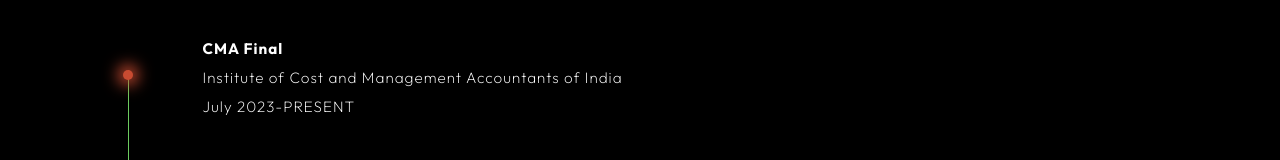
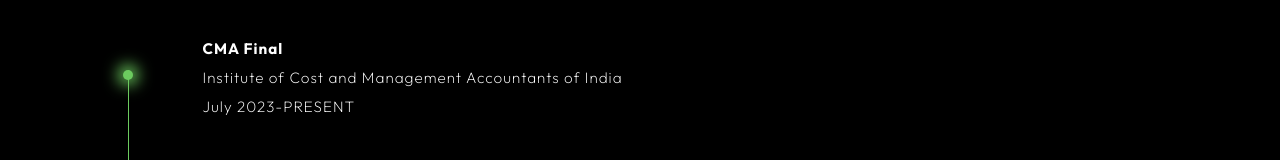
Before and after one commit to mandar-bhide/portfolio-react, a React (Create React App) app: page / in a window 1280 px wide. Shown: the part 769-929 px from the top of the page. Built offline with nearby package versions, Linux system fonts and the light colour scheme.

Commit message:
010120241219

```diff
--- a/src/components/Education.css
+++ b/src/components/Education.css
@@ -34,20 +34,20 @@
 .circle-active{
     width:10px;
     height:10px;
-    background-color: var(--primary-color);
+    background-color: var(--theme-green);
     animation: circle-glow 1300ms ease-in-out 0s infinite;
 }
 
 @keyframes circle-glow {
     0% {
-        box-shadow:0px 0px 16px 6px var(--primary-color);
+        box-shadow:0px 0px 16px 6px var(--theme-green);
 
     }
     50% {
-        box-shadow:0px 0px 8px 1px var(--primary-color);
+        box-shadow:0px 0px 8px 1px var(--theme-green);
     }
     100% {
-        box-shadow:0px 0px 16px 6px var(--primary-color);
+        box-shadow:0px 0px 16px 6px var(--theme-green);
     }
 }
 
```
